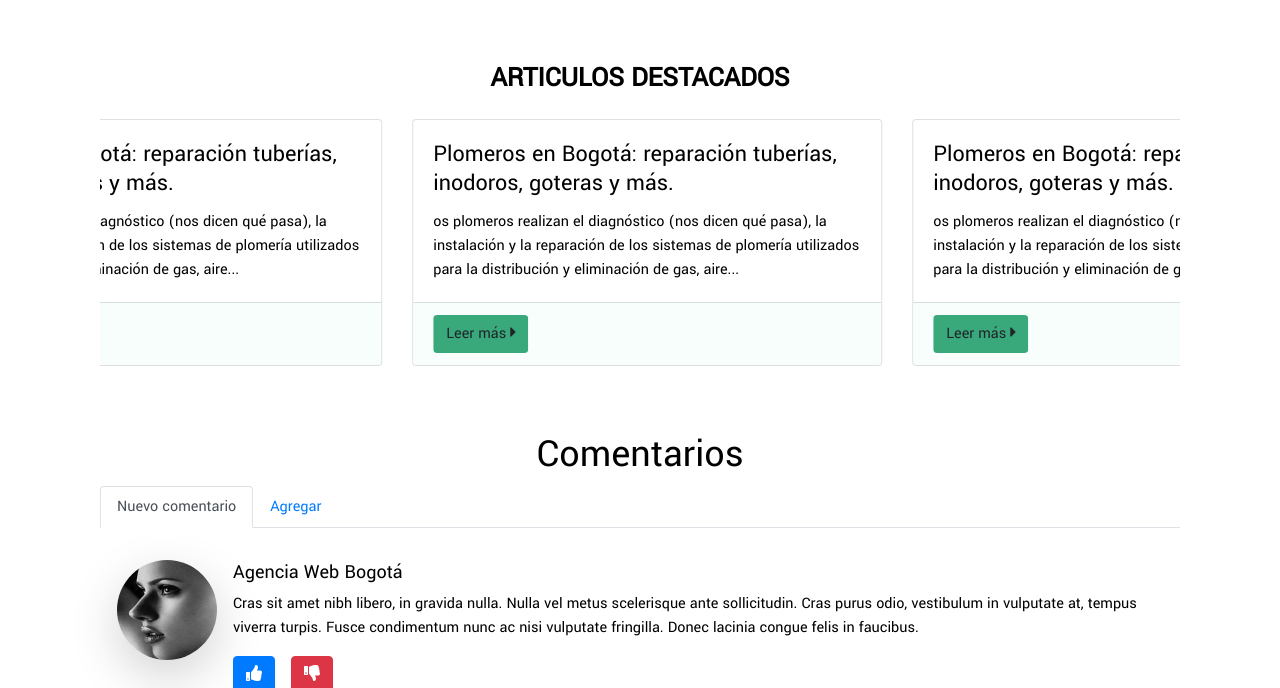
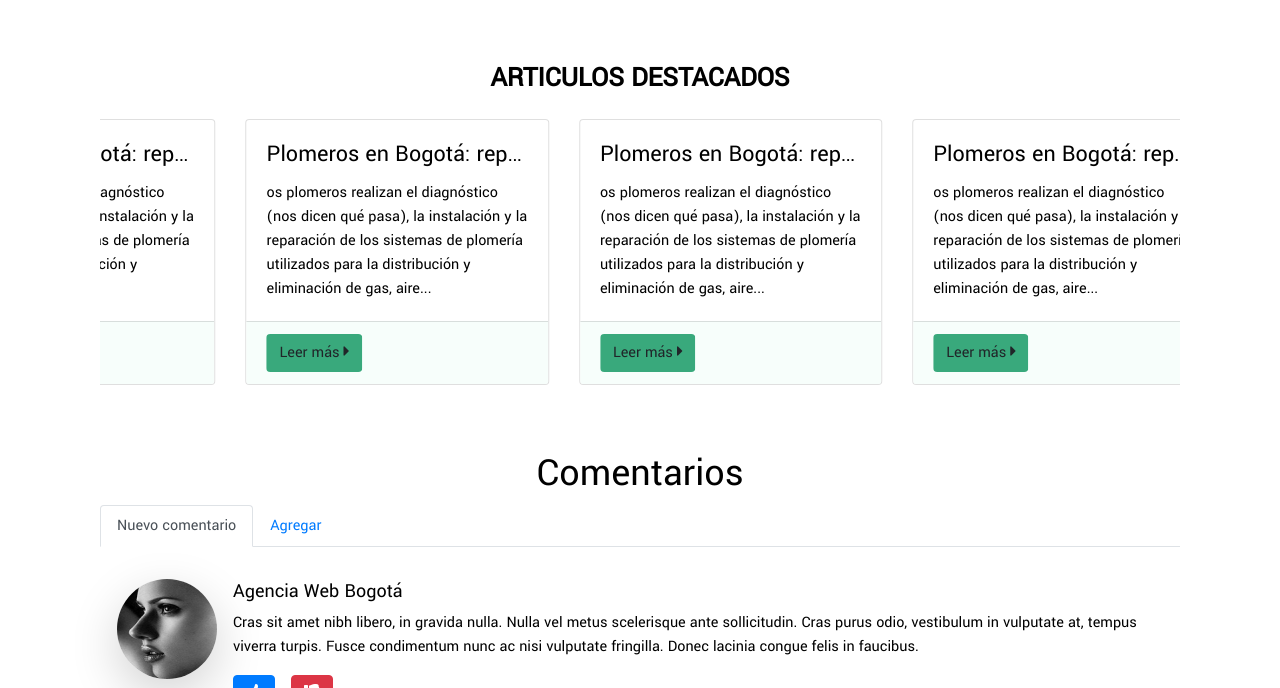
Before and after one commit to whary11/blog, a website: page entrada.html in a window 1280 px wide. Shown: the part 2338-3026 px from the top of the page. Drawn offline with Linux system fonts and the light colour scheme.

Commit message:
text-truncate

```diff
--- a/entrada.html
+++ b/entrada.html
@@ -259,10 +259,10 @@
       </div>
       <div class="slider">
         <div class="slide-track mr-5 p-3">
-          <div class="slide col-md-6 col-sm-12 col-12">
+          <div class="slide col-md-4 col-sm-12 col-12">
             <div class="card">
               <div class="card-body">
-                <h4 class="card-title">Plomeros en Bogotá: reparación tuberías, inodoros, goteras y más.</h4>
+                <h4 class="card-title text-truncate">Plomeros en Bogotá: reparación tuberías, inodoros, goteras y más.</h4>
 
                 <p class="card-text">os plomeros realizan el diagnóstico (nos dicen qué pasa), la instalación y la
                   reparación de los sistemas de plomería utilizados para la distribución y eliminación de gas, aire...
@@ -273,10 +273,10 @@
               </div>
             </div>
           </div>
-          <div class="slide col-md-6 col-sm-12 col-12">
+          <div class="slide col-md-4 col-sm-12 col-12">
             <div class="card">
               <div class="card-body">
-                <h4 class="card-title">Plomeros en Bogotá: reparación tuberías, inodoros, goteras y más.</h4>
+                <h4 class="card-title text-truncate">Plomeros en Bogotá: reparación tuberías, inodoros, goteras y más.</h4>
 
                 <p class="card-text">os plomeros realizan el diagnóstico (nos dicen qué pasa), la instalación y la
                   reparación de los sistemas de plomería utilizados para la distribución y eliminación de gas, aire...
@@ -287,10 +287,10 @@
               </div>
             </div>
           </div>
-          <div class="slide col-md-6 col-sm-12 col-12">
+          <div class="slide col-md-4 col-sm-12 col-12">
             <div class="card">
               <div class="card-body">
-                <h4 class="card-title">Plomeros en Bogotá: reparación tuberías, inodoros, goteras y más.</h4>
+                <h4 class="card-title text-truncate">Plomeros en Bogotá: reparación tuberías, inodoros, goteras y más.</h4>
 
                 <p class="card-text">os plomeros realizan el diagnóstico (nos dicen qué pasa), la instalación y la
                   reparación de los sistemas de plomería utilizados para la distribución y eliminación de gas, aire...
@@ -301,10 +301,10 @@
               </div>
             </div>
           </div>
-          <div class="slide col-md-6 col-sm-12 col-12">
+          <div class="slide col-md-4 col-sm-12 col-12">
             <div class="card">
               <div class="card-body">
-                <h4 class="card-title">Plomeros en Bogotá: reparación tuberías, inodoros, goteras y más.</h4>
+                <h4 class="card-title text-truncate">Plomeros en Bogotá: reparación tuberías, inodoros, goteras y más.</h4>
 
                 <p class="card-text">os plomeros realizan el diagnóstico (nos dicen qué pasa), la instalación y la
                   reparación de los sistemas de plomería utilizados para la distribución y eliminación de gas, aire...
```
